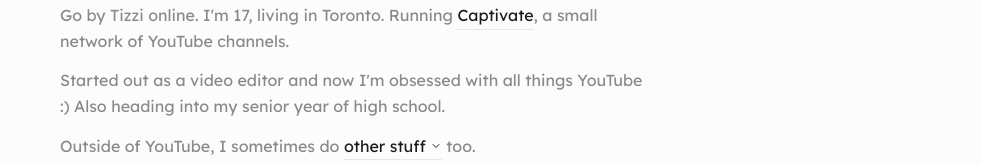
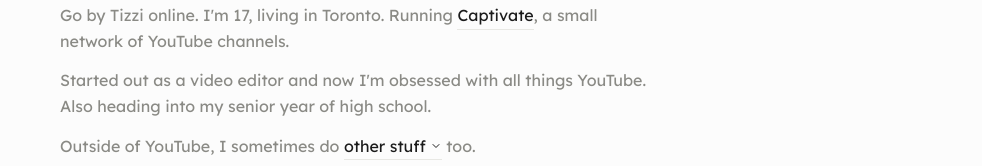
Before and after one commit to Tizzi01/Captivate-, a Next.js app: page / in a window 1280 px wide. Shown: the part 190-356 px from the top of the page, without its empty margins (296-1278 px from the left). Built offline with nearby package versions, Linux system fonts and the light colour scheme.

Commit message:
Drop the smiley from the YouTube line
Reads: obsessed with all things YouTube. Also heading into my senior year of
high school.

```diff
--- a/src/data/site.ts
+++ b/src/data/site.ts
@@ -170,7 +170,7 @@ export const bio: Paragraph[] = [
     {
       kind: "text",
       value:
-        "Started out as a video editor and now I'm obsessed with all things YouTube :) Also heading into my senior year of high school.",
+        "Started out as a video editor and now I'm obsessed with all things YouTube. Also heading into my senior year of high school.",
     },
   ],
   [
```
